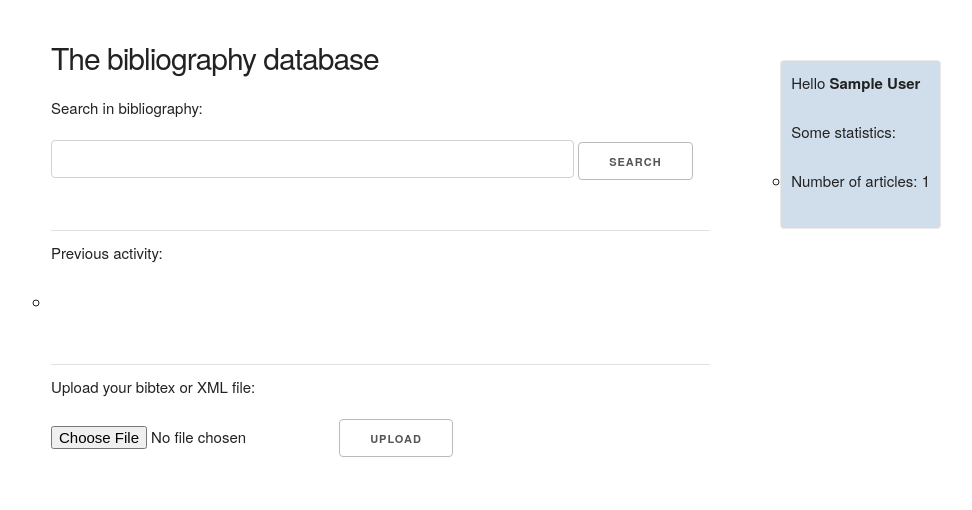
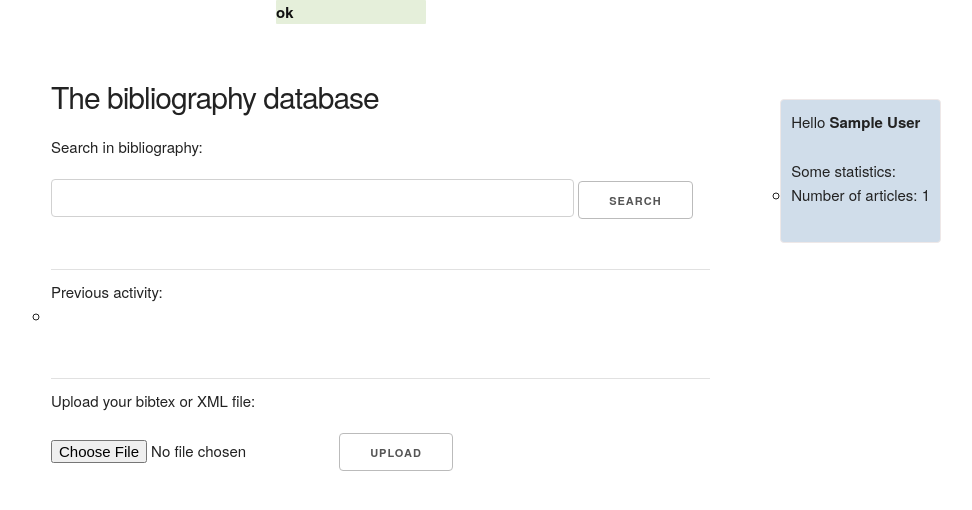
Before and after one commit to frapac/bibtex-browser, a Flask app: page /index in a window 1280 px wide. Shown: the part 56-566 px from the top of the page, without its empty margins (289-1261 px from the left). Run offline with Flask 2, Linux system fonts and the light colour scheme; a user stored in the database is signed in; tables that the repository leaves empty hold one stand-in row (values such as "Sample post").

Commit message:
[DEV] Add flash messages

```diff
--- a/apps/static/css/base.css
+++ b/apps/static/css/base.css
@@ -150,3 +150,18 @@
 input.login{
   font-style: normal;
 }
+
+div.flashes{
+  display: block;
+  margin: 0px auto;
+  position: relative;
+  color:#111111; font-weight: bold;
+  border-radius: 1px;
+  border: 0px solid #bbb;
+  background-color: #e5efda;
+  width: 150px;
+}
+
+ul.flashes{
+  list-style-type: none;
+}
--- a/apps/templates/base.html
+++ b/apps/templates/base.html
@@ -18,11 +18,13 @@
 
         {% with messages = get_flashed_messages() %}
           {% if messages %}
+          <div class=flashes>
             <ul class=flashes>
             {% for message in messages %}
               <li>{{ message }}</li>
             {% endfor %}
             </ul>
+          </div>
           {% endif %}
         {% endwith %}
     <div class="main">
--- a/apps/templates/index.html
+++ b/apps/templates/index.html
@@ -20,7 +20,6 @@
 
       <div class="news-feed">
         Previous activity:
-        <p>
           <ul class="list-group">
             {% for event in events %}
             <li class="list-group-item">
@@ -36,7 +35,6 @@
             </li>
             {% endfor %}
           </ul>
-        </p>
       </div>
       <hr>
 
@@ -44,21 +42,19 @@
         <h6> Upload your bibtex or XML file: </h6>
         <form action="/index" method=post enctype=multipart/form-data>
           <p><input type=file name=file>
-             <input type=submit value=Upload>
+             <input type=submit value=Upload></p>
         </form>
       </div>
     </div>
-
   <div class="three columns">
     <div class="status-content">
       <p>
         Hello <b> {{user}} </b>
       </p>
-      <p>  Some statistics:
+       Some statistics:
         <ul>
           <li> Number of articles: {{num_entries}} </li>
         </ul>
-      </p>
     </div>
   </div>
 </div>
--- a/apps/views/views.py
+++ b/apps/views/views.py
@@ -38,7 +38,7 @@
             db.session.add(user)
             db.session.commit()
             login_user(user, remember=True)
-            flash("success")
+            flash("Login success")
             return redirect(request.args.get('next') or "/index")
         return redirect('/login')
     return render_template('about.html', form=form, title="Log in")
@@ -72,6 +72,7 @@
             flash("{} has been added to database.".format(file.filename))
             return redirect(request.url)
 
+    flash("ok")
     # then, display page:
     form = SearchForm()
 
```
